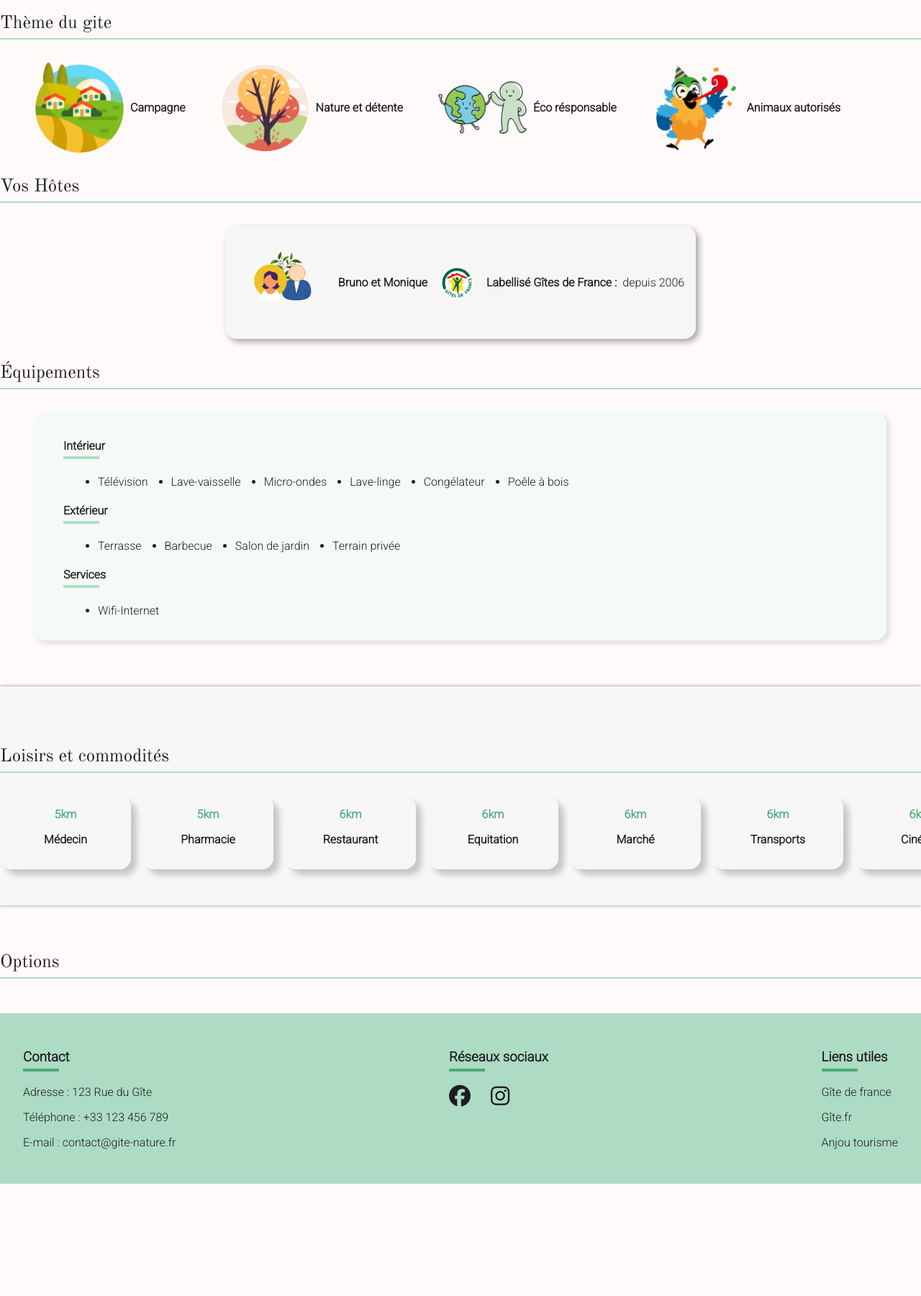
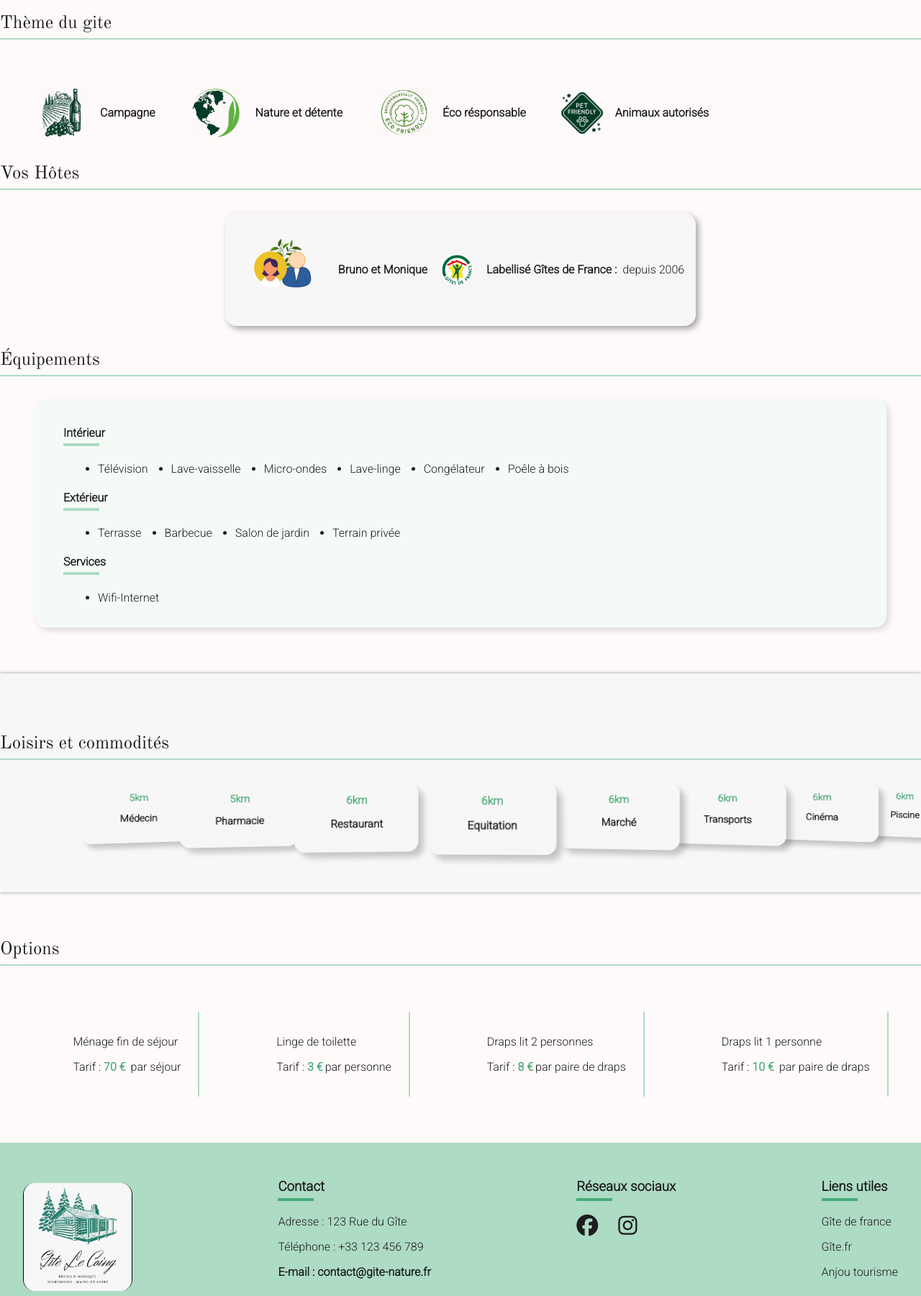
Before and after one commit to PA7Colin/GiteLeCoing, a website: page index.html in a window 1280 px wide. Shown: the part 2660-4461 px from the top of the page at 72% size. Before the commit the page ends 4305 px from the top, so only its background shows below. Drawn offline with nearby package versions, Linux system fonts and the light colour scheme.

Commit message:
add footer and fix swiperjs

```diff
--- a/index.html
+++ b/index.html
@@ -9,7 +9,7 @@
 		content="Découvrez notre gîte en pleine nature. Profitez de vacances relaxantes et d'activités de plein air. Réservez votre séjour dès maintenant.">
     <title>Domaine du Vignoble</title>
     <script src="https://kit.fontawesome.com/63867b63ad.js" crossorigin="anonymous"></script>
-    <link rel="stylesheet" href="https://cdn.jsdelivr.net/npm/swiper@10/swiper-bundle.min.css"/>
+    <link rel="stylesheet" href="https://cdn.jsdelivr.net/npm/swiper@11.0.4/swiper-bundle.min.css"/>
     <link rel="stylesheet" href="style.css">
 
 <body>
@@ -174,13 +174,13 @@
             <div class="marginauto">
                 <h2>Thème du gite</h2>
                 <div class="equipments__theme">
-                    <img src="./images/campagne.png" alt="campagne">
+                    <img src="./images/img_campagne.JPG" alt="campagne">
                     <figcaption>Campagne</figcaption>
-                    <img src="./images/nature.png" alt="campagne">
+                    <img src="./images/img_nature.JPG" alt="Nature et détente">
                     <figcaption>Nature et détente</figcaption>
-                    <img src="./images/eco.png" alt="campagne">
+                    <img src="./images/img_eco.JPG" alt="Eco">
                     <figcaption>Éco résponsable</figcaption>
-                    <img src="./images/fete.png" alt="campagne">
+                    <img src="./images/img_petfriend.JPG" id="petfriend" alt="Animaux autorisés">
                     <figcaption>Animaux autorisés</figcaption>
                 </div>
                 <h2>Vos Hôtes</h2>
@@ -302,49 +302,39 @@
 
             <div class="equipments__option">
                 <h2>Options</h2>
-
-
+                <ul>
+                    <li>
+                        <p>Ménage fin de séjour</p>
+                        <p>Tarif : <strong>70 €</strong> par séjour</p>
+                    </li>
+                    <li>
+                        <p>Linge de toilette</p>
+                        <p>Tarif : <strong>3 €</strong>par personne</p>
+                    </li>
+                    <li>
+                        <p>Draps lit 2 personnes</p>
+                        <p>Tarif : <strong>8 €</strong>par paire de draps</p>
+                    </li>
+                    <li>
+                        <p>Draps lit 1 personne</p>
+                        <p>Tarif : <strong>10 €</strong> par paire de draps</p>
+                    </li>
+                </ul>
             </div>
-
-
-
-
-
-
-
-
-
-
-
-
         </section>
-
-
-
-
-
-
-
-
-
-
-
-
-
-
-
-
-
-
 
         <footer class="footer">
             <div class="marginauto">
                 <div class="footer__container">
+                    <div class="footer__logo">
+                        <img src="./images/logo4.png" alt="logo">
+                    </div>
+
                     <div class="footer__contact">
                         <h3>Contact</h3>
                         <p>Adresse : 123 Rue du Gîte</p>
                         <p>Téléphone : +33 123 456 789</p>
-                        <a href="mailto:votreadresse@mail.fr"> E-mail : contact@gite-nature.fr </a>
+                        <strong><a href="mailto:votreadresse@mail.fr"> E-mail : contact@gite-nature.fr </a></strong>
                     </div>
                     <div class="footer__social">
                         <h3>Réseaux sociaux</h3>
@@ -359,14 +349,12 @@
                         <a href="https://www.anjou-tourisme.com/fr/diffusio/locations-vacances/gite-du-coing-sevremoine_TFOHLOPDL049V50AV7I" target="_blank">Anjou tourisme</a>
                     </div>
                 </div>
-
-
             </div>
 
         </footer>
 
     </main>
-<script src="https://cdn.jsdelivr.net/npm/swiper@10/swiper-bundle.min.js"></script>
+<script src="https://cdn.jsdelivr.net/npm/swiper@11.0.4/swiper-bundle.min.js"></script>
 <script src="./js/script.js" defer ></script>
 <script src="./js/app.js" defer></script>
 </body>
--- a/js/app.js
+++ b/js/app.js
@@ -1,16 +1,12 @@
 const swiper = new Swiper('.mySwiper', {
-    /* effect: 'coverflow', */
+    effect: 'coverflow',
     grabCursor: true,
     centeredSlider: true,
-    loop: true,
+    loop: false,
     coverflowEffect: {
-        rotate: 60,
+        rotate: 10,
         stretch: 0,
-        slidesshadow: true
-
+        slideShadows: false
     },
-    slidesPerview: 'auto',
-    /* pagination:{
-        el: '.swiper-pagination'
-    } */
+    slidesPerView: 'auto',
 })
--- a/js/script.js
+++ b/js/script.js
@@ -186,13 +186,10 @@ document.addEventListener("DOMContentLoaded", function() {
         modalImages[0].style.display = "block";
     });
 
-    // Gestionnaire d'événement pour fermer la fenêtre modale (assurez-vous d'avoir ce code déjà en place)
+    // Gestionnaire d'événement pour fermer la fenêtre modale
     closeModalButton.addEventListener("click", function() {
         modal.style.display = "none";
     });
-
-    // Vous pouvez également ajouter un code pour naviguer entre les images dans la fenêtre modale
-    // Assurez-vous d'avoir la logique de navigation déjà en place pour les flèches modales
 });
 
 
--- a/sass/_equipments.scss
+++ b/sass/_equipments.scss
@@ -1,3 +1,7 @@
+#petfriend {
+    height: 60px;
+    width: 60px;
+}
 .equipments {
     padding: 1rem 0;
     font-weight: bolder;
@@ -13,12 +17,13 @@
     &__theme {
         display: flex;
         align-items: center;
+        margin-top: 4rem;
     }
     &__theme img {
-        width: 125px;
-        height: 125px;
+        width: 75px;
+        height: 75px;
         margin-left: 3rem;
-        margin-right: 0.5rem;
+        margin-right: 1rem;
     }
     &__container {
         display: flex;
@@ -71,8 +76,26 @@
     &__option {
         max-width: 1400px;
         margin: auto;
+        font-weight: 300;
+        ul {
+            display: flex;
+            justify-content: space-around;
+            flex-wrap: wrap;
+            list-style: none;
+            margin: 4rem 0 3rem 0;
+        }
+        li {
+            border-right: 2px solid $colorprimary;
+            padding: 1rem 1.5rem 1rem 1rem;
+        }
+        strong {
+            color: $ecocolor;
+            margin-right: 3px;
+        }
     }
 }
+
+
 
 #gite {
     height: 50px;
--- a/sass/_footer.scss
+++ b/sass/_footer.scss
@@ -24,5 +24,13 @@
         @include underscore;
         background-color: $ecocolor;
     }
+    img {
+        height: 150px;
+        width: 150px;
+        margin-top: 1.5rem;
+        border-radius: 1rem;
+        border-right: 1.5px solid black;
+        border-left: 1.5px solid black;
+    }
 
 }
--- a/sass/_header.scss
+++ b/sass/_header.scss
@@ -1,4 +1,3 @@
-/* Styles pour le header */
 header {
     display: flex;
     justify-content: space-between;
@@ -16,19 +15,19 @@ header {
 }
 
 nav ul {
-    list-style-type: none; /* Suppression des puces de liste */
-    margin: 0; /* Suppression de la marge extérieure */
-    padding: 0; /* Suppression de la marge intérieure */
+    list-style-type: none;
+    margin: 0;
+    padding: 0;
 }
 
 nav ul li {
-    display: inline; /* Affichage en ligne des éléments de la liste */
-    margin-right: 20px; /* Espacement entre les éléments de la liste */
+    display: inline;
+    margin-right: 20px;
 
 }
 
 nav ul li a {
-    text-decoration: none; /* Suppression du soulignement des liens */
+    text-decoration: none;
     color: $fontcolor;
     position: relative;
     padding-bottom: 0.5rem;
@@ -39,16 +38,16 @@ nav ul li a::before {
     content: "";
     position: absolute;
     width: 100%;
-    height: 3px; /* Hauteur de la ligne sous le texte */
+    height: 3px;
     bottom: 0;
     left: 0;
-    background-color: darken($bgheader, 35%); /* Couleur de soulignement */
-    transform: scaleX(0); /* Initialement invisible */
+    background-color: darken($bgheader, 35%);
+    transform: scaleX(0);
     transform-origin: bottom right;
     transition: transform 0.3s ease-in-out;
 }
 
 nav ul li a:hover::before {
-    transform: scaleX(1); /* Soulignement complet au survol */
+    transform: scaleX(1);
     transform-origin: bottom left;
 }
```
Also changed, not shown: images/banner.png (added), images/campagne.png (deleted), images/eco.png (deleted), images/fete.png (deleted), images/feuille.png (deleted), images/img_campagne.JPG (added), images/img_eco.JPG (added), images/img_nature.JPG (added), images/img_petfriend.JPG (added), images/logo1.png (deleted), images/logo2.png (deleted), images/nature.png (deleted), style.css, 1 other file.
